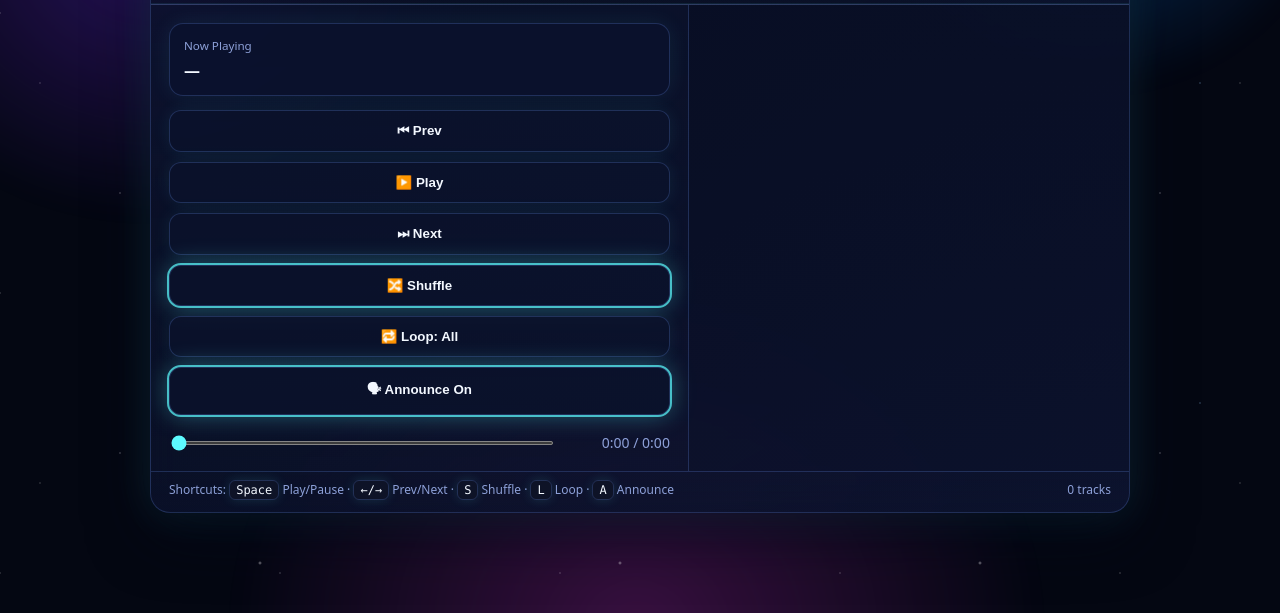
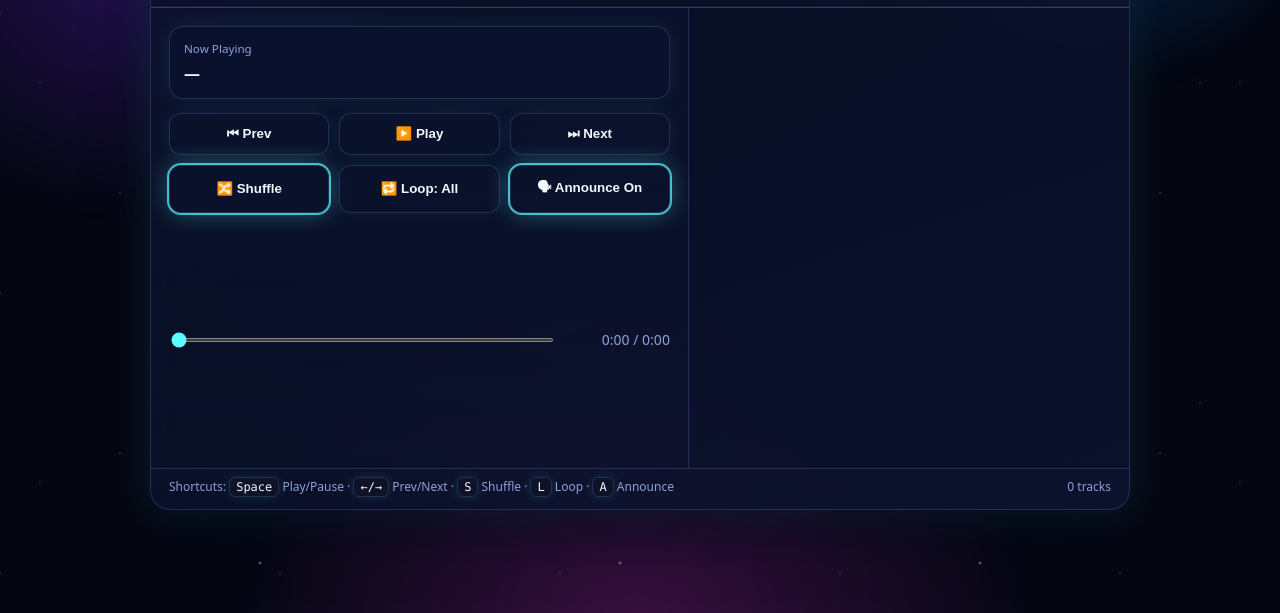
Before and after one commit to NightVsKnight/LocalWebAudioPlayer, a plain HTML site: page player.html in a window 1280 px wide. Shown: the part 187-800 px from the top of the page. Drawn offline with Linux system fonts and the light colour scheme.

Commit message:
Fix layout problem added by 1659430f27

```diff
--- a/player.html
+++ b/player.html
@@ -84,7 +84,7 @@
   .now small { color: var(--muted); display: block; margin-bottom: 6px; }
   .now strong { display: block; font-size: 16px; line-height: 1.3; }
   .controls {
-    display: grid; grid-template-columns: repeat(auto-fit, minmax(var(--ctrl-min), min(1fr, 200px))); gap: 10px;
+    display: grid; grid-template-columns: repeat(auto-fit, minmax(var(--ctrl-min), 1fr)); gap: 10px;
   }
   button.ctrl {
     border: 1px solid var(--border); background: rgba(12, 19, 44, 0.82); color: var(--text);
```
Also changed, not shown: 2 other files.
